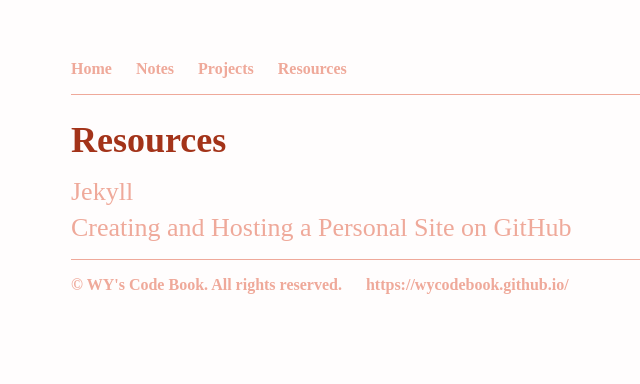
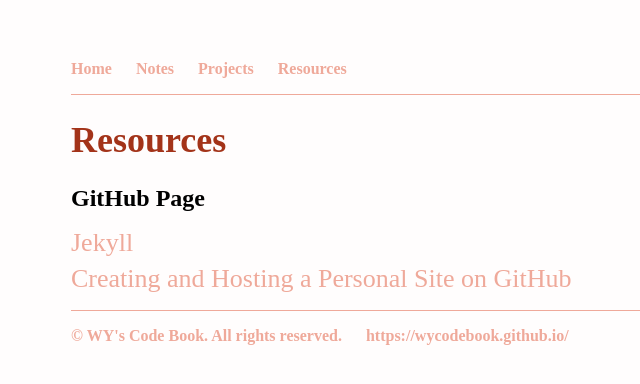
Before and after one commit to WYCodeBook/WYCodeBook.github.io, a Jekyll site: the page built from resource/index.html, in a window 1280 px wide. Shown: the top 384 px of the page, without its empty margins (57-697 px from the left). Built offline with Jekyll 4.4.1, drawn with Linux system fonts in a browser that asks for light colours; some web fonts are replaced.

Commit message:
Update index.html

```diff
--- a/resource/index.html
+++ b/resource/index.html
@@ -3,5 +3,6 @@ layout: default
 title: Resources
 ---
 <h1>{{ page.title }}</h1>
+<h2>GitHub Page</h2>
 <p><a href="https://jekyllrb.com/"> Jekyll </a></p>
 <p><a href="http://jmcglone.com/guides/github-pages/"> Creating and Hosting a Personal Site on GitHub </a></p>
```
